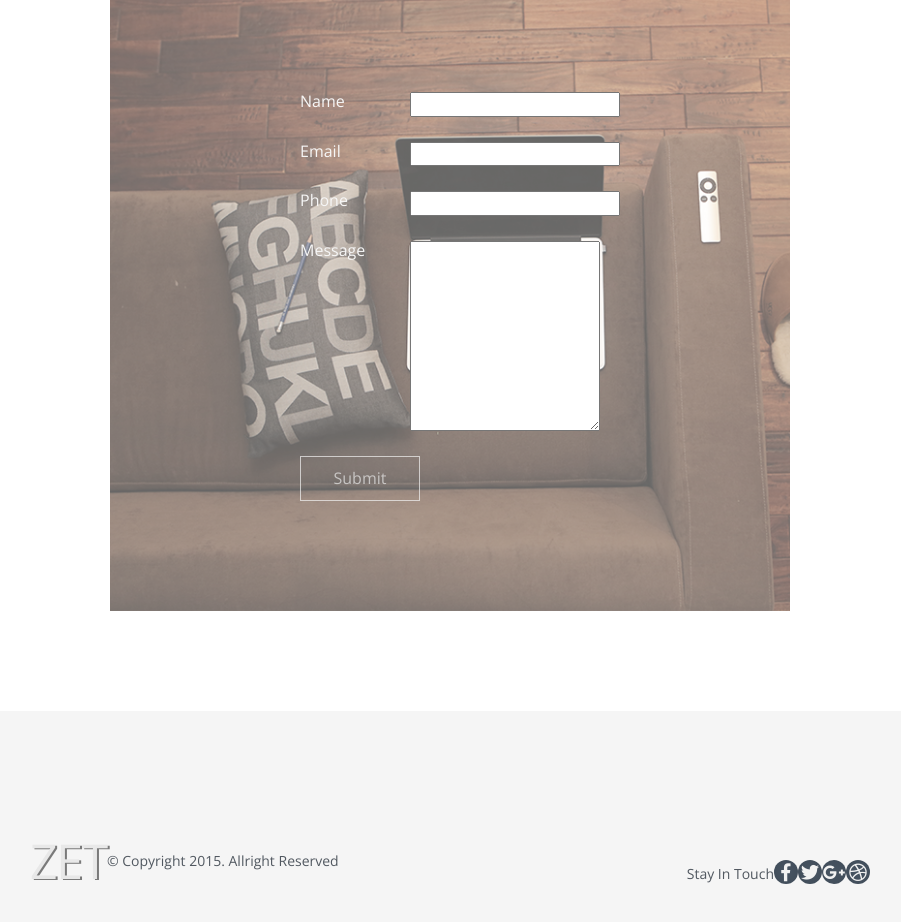
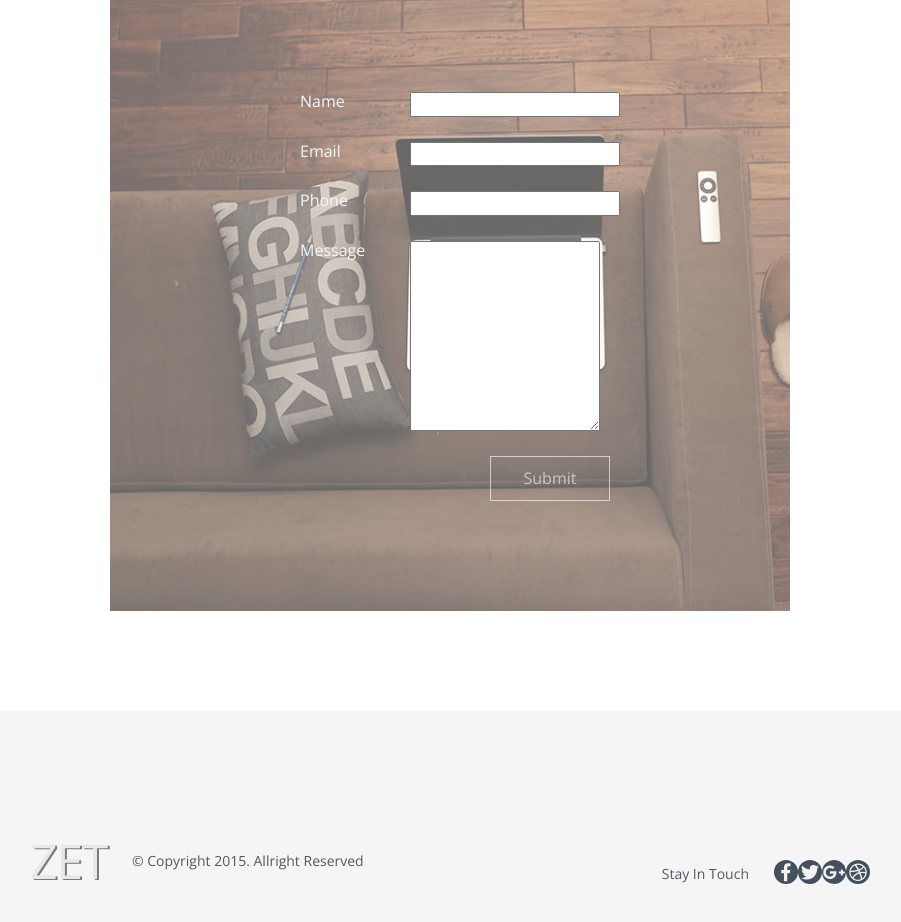
Before and after one commit to GeekHub-Frontend-CMS-8/Storchak_Maksym_HW_9, a website: page assets/index.html in a window 1280 px wide. Shown: the part 8061-8983 px from the top of the page, without its empty margins (190-1091 px from the left). Drawn offline with nearby package versions, Linux system fonts and the light colour scheme; files that its build step writes are made by us from their sources.

Commit message:
fix footer

```diff
--- a/assets/index.html
+++ b/assets/index.html
@@ -293,10 +293,10 @@
     <footer class="section section__footer">
         <div class="section__footer-left">
             <h1 class="head__headline">ZET</h1>
-            <p class="card__text">© Copyright 2015. Allright Reserved</p>
+            <p class="card__text card__text-footer">© Copyright 2015. Allright Reserved</p>
         </div>
         <div class="section__footer-right">
-            <p class="card__text">Stay In Touch</p>
+            <p class="card__text card__text-footer">Stay In Touch</p>
             <div class="list list__team">
                 <i class="card__icon card__icon-team fab fa-facebook-f"></i>
                 <i class="card__icon card__icon-team fab fa-twitter"></i>
--- a/assets/sass/_card.sass
+++ b/assets/sass/_card.sass
@@ -55,6 +55,9 @@
     font-weight: 400
     line-height: 22px
 
+.card__text-footer
+    padding: 0 25px
+
 .card__text-team
     margin: 0 0 20px
 
--- a/assets/sass/_formbox.sass
+++ b/assets/sass/_formbox.sass
@@ -39,3 +39,4 @@
     border: 1px solid #f2f2f2
     opacity: 0.7
     border-radius: 0
+    margin-left: 190px
```
Also changed, not shown: build/css/main.css, build/index.html.
